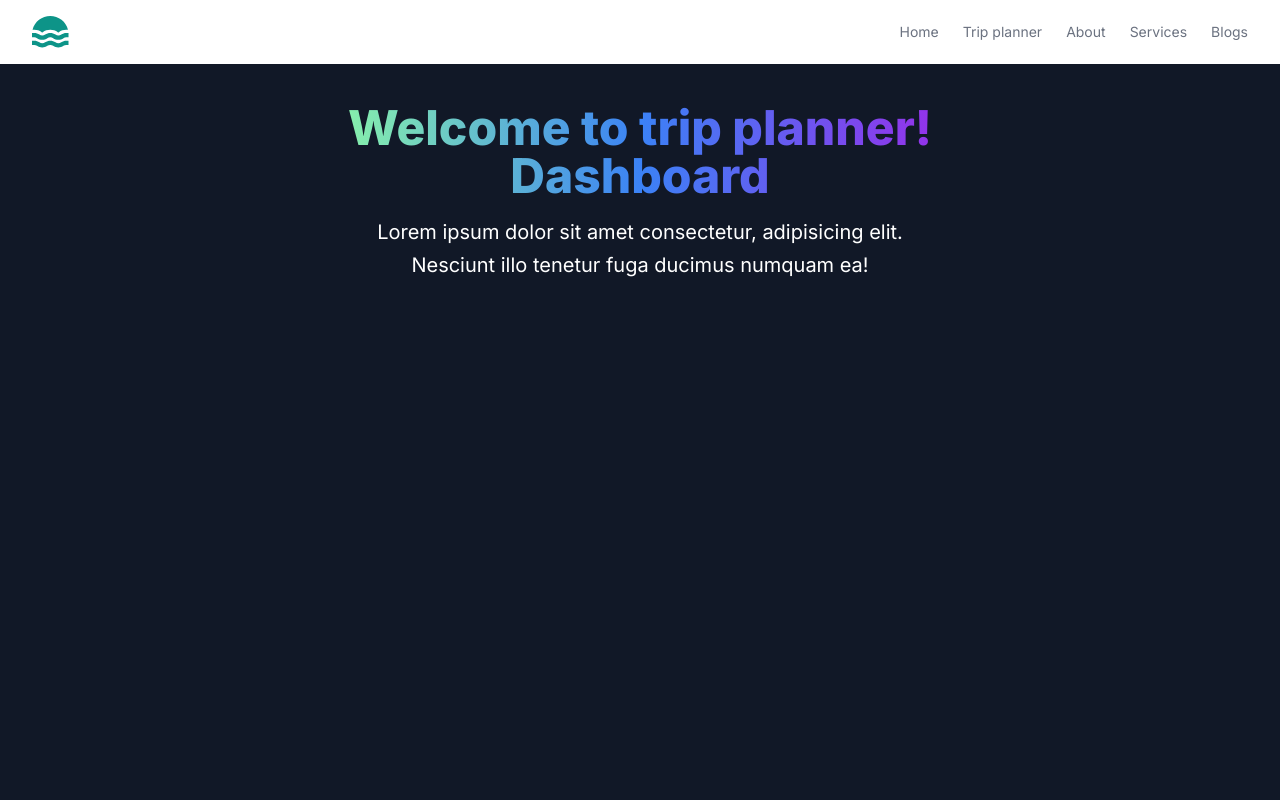
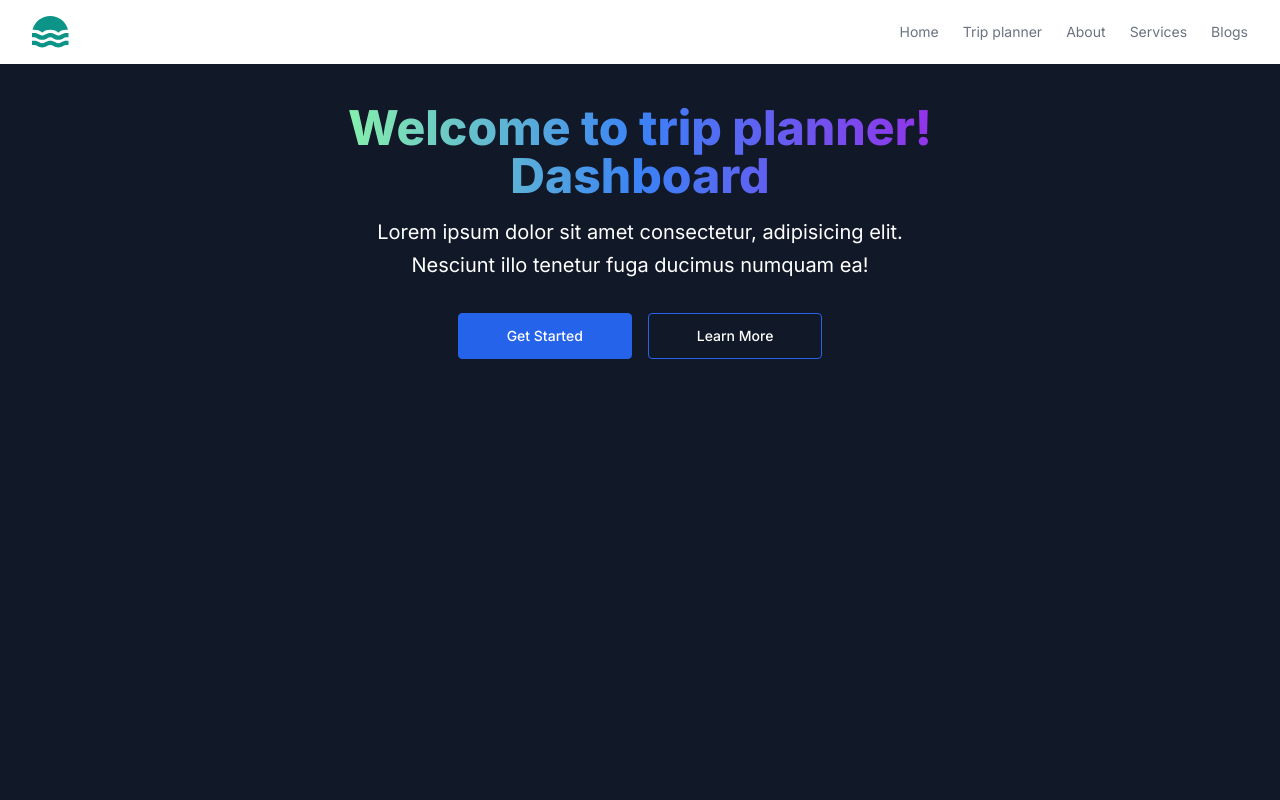
Before and after one commit to Kvj-Harsha/travel-hub, a Next.js app: page /Tripplanner in a window 1280 px wide. Shown: the top 800 px of the page. Built offline with nearby package versions, Linux system fonts and the light colour scheme; no server answers.

Commit message:
sldnfgjsdfgb

```diff
--- a/app/Create-trip/index.js
+++ b/app/Create-trip/page.js
@@ -1,10 +1,15 @@
 import React from 'react'
+import Headerdarknext2 from '../_components/Headerdarknxt2'
 
 function CreateTrip() {
   return (
+    <div>
+
+    <Headerdarknext2/>
     <div className='sm:px-10 md:px-32 lg:px-56 xl:px-10 px-5 mt:px-10'>
         <h2>Tell us your travel preferences</h2>
         <p>Just tell us </p>
+    </div>
     </div>
   )
 }
--- a/app/_components/Herodash2.js
+++ b/app/_components/Herodash2.js
@@ -18,7 +18,21 @@ function Herodash2() {
               Lorem ipsum dolor sit amet consectetur, adipisicing elit. Nesciunt illo tenetur fuga ducimus
               numquam ea!
             </p>
+            <div className="mt-8 flex flex-wrap justify-center gap-4">
+        <a
+          className="block w-full rounded border border-blue-600 bg-blue-600 px-12 py-3 text-sm font-medium text-white hover:bg-transparent hover:text-white focus:outline-none focus:ring active:text-opacity-75 sm:w-auto"
+          href="/Create-trip"
+        >
+          Get Started
+        </a>
 
+        <a
+          className="block w-full rounded border border-blue-600 px-12 py-3 text-sm font-medium text-white hover:bg-blue-600 focus:outline-none focus:ring active:bg-blue-500 sm:w-auto"
+          href="#"
+        >
+          Learn More
+        </a>
+      </div>
           </div>
         </div>
       </section>
```
